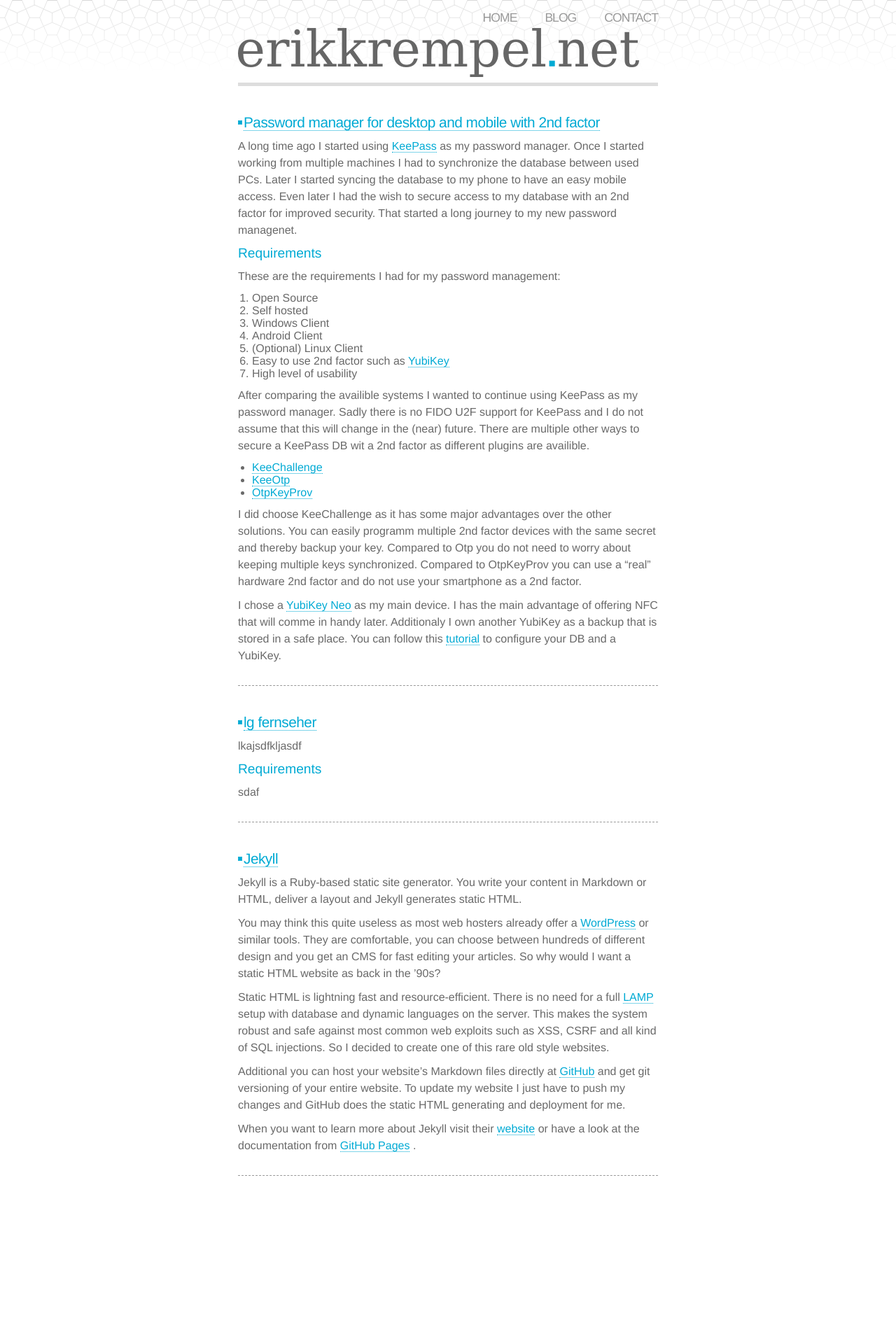
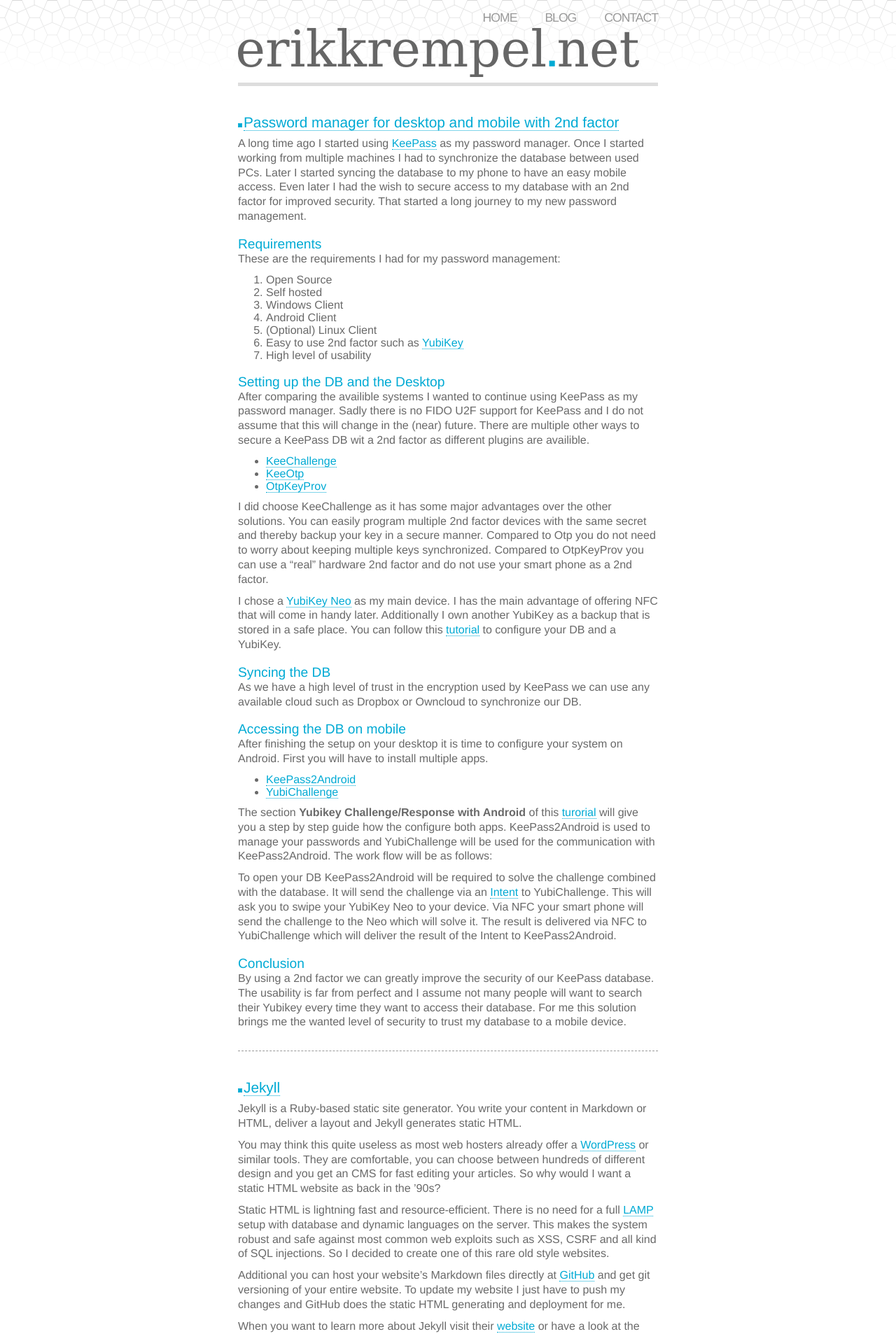
Before and after one commit to ekrempel/ekrempel.github.io, a Jekyll site: the page built from blog/index.md, in a window 1280 px wide. Shown: the top 1906 px of the page at 70% size. Built offline with Jekyll 4.4.1, drawn with Linux system fonts in a browser that asks for light colours; before the commit the page ends 1720 px from its top, so only the background shows below that; some of the changed text lies outside the part shown.

Commit message:
updated the layout transfomed all old articles to the new blog some small fixes added the rest of the password manager article

```diff
--- /dev/null
+++ b/_posts/2011-02-11-Changing-function-names-in-LaTeX.md
@@ -0,0 +1,23 @@
+---
+layout: post
+title: Changing function names in LaTeX
+---
+
+I'm in the middle of writing my diploma thesis in computer science. I use Latex for my thesis and I like it most of the time. At home I have a PC with Ubuntu, at work I have a Win7 PC. I like booth systems and I think both have their advantages. Of course the 2 different OS bring some additional challenges. The first was the different encoding of the *.tex files. Ubuntu uses UTF-8 and Windows some weird stuff I can't remember the name. So whenever I make an new file at work it gets encoded Windows stile and all the Linux files are encoded in UTF-8. Luckily booth my editors can handle separate encodings for every file in the Latex project. I recommend  [TeXnicCenter](http://www.texniccenter.org/) for Windows and [Kile](https://kile.sourceforge.io/) for Ubuntu.
+
+Today a new challenge occurred. I use algorithm2e for some pseudo code inside my work. Everything worked fine at first. But then I edited the style of my code blocks and the bad thing happened. I use **\IncMargin{1em}** to increase the space on the left side of the code. At home I use a slightly older version of the algorithme2 package than at work. The problem is, the developers changed the name of their control sequence. In versions prior to 4.01 it was called **\incmargin{}** and in the newer version it is **\IncMargin{}**. This results in a nasty error message when compiling at home:
+
+
+**! Undefined control sequence.**
+**l.179 \IncMargin**
+**{1em}**
+
+Unfortunately the new version isn't in the Ubuntu repository. This won't change until the Ubuntu people make the switch from Texlive 2009 to 2010, which can easily take another year. Updating the Tex system without the package management isn't a good idea.  So I looked for a solution without changing a hole lot in my setup. The solution was simple:
+
+1. Go to the [algorithm2e](https://www.ctan.org/tex-archive/macros/latex/contrib/algorithm2e/) website.
+2. Download the algorithm2e.sty.
+3. Store it inside your latex project folder.
+
+When compiling the Tex system is looking inside the active folder for *.sty files before it tries to find them in the system. So you can override the used *.sty for a single project without changing your system. This might be a dirty hack, but I'm short on time. But there is one thing we all should learn from this:
+
+**"Don't change your functions names unless you absolutely have to!"**
--- /dev/null
+++ b/_posts/2013-09-02-lg-tv.md
@@ -0,0 +1,51 @@
+---
+layout: post
+title: LG LA6608 How to sort station list
+---
+
+A few weeks ago, I bought a new TV LA6608 from LG. I am really pleased with the display and the integrated speakers are quite good for internal ones. So you could think, that I am really satisfied with it. The only problem is, that the menu to sort your tv stations is the worst think imaginable. Don't get me wrong I know how Samsung is doing it and it is not good. But the version from LG is so bad I can only assume it is some kind of weird contest to create the worst possible user experience. Luckily there is an open source tool chansort to sort channels on your PC, but first you have to get the list from your TV. Here I want to describe how I was able to extract the TV list from a LG 42LA6608. The procedure should be the same for all display version of the LA6608 and most of the new 2013 LG tv sets.
+
+**You will need:**
+1. USB Stick
+2. Programmable remote control (I used a one for all URC 7756)
+3. PC which is able to run chansort
+4. Some time
+
+### Step 1: Preparing the remote control
+Program your remote to work with your tv set. This might need some time until you find a version that works with your remote and your TV. After that you have to teach your remote special functions not present on the default layout. For my remote the procedure is as follows:
+
+1. Press the device key (TV)
+2. Press and hold the MAGIC key until the device keys blinks twice (the device key will blink once then twice)
+3. Press **9 9 4**. The device key will blink twice
+4. Press the MAGIC key once
+5. Enter the 5-digit magic number 00018. (The new function is called **EZ_ADJUST**)
+6. Press the **key to which the function will be assigned**. The device key will blink twice
+
+### Step 2: Cloning the channel list to USB
+1. Turn on your TV, insert your USB stick and press the key for the **EZ_ADJUST** command
+2. Enter the PIN, this could be 0413, 0000 or you will have to google your TV set to find the PIN
+3. A new debug menu opens with loots of options. Be warned, you might be able to brick your TV with those options. Don't select any but press 'menu' on your remote
+4. A new menu appears that is designed for hotels
+5. Choose "Channel list" or similar option
+6. Choose "Clone to USB"
+
+### Step 3: Use chansort to sort the lists of channels
+There are many [tutorials](https://github.com/PredatH0r/ChanSort/wiki) in the web on how to do this.
+
+
+### Step 4: Bring the new list to your TV
+1. Turn on your TV, insert your USB stick and press the key for the **EZ_ADJUST** command
+2. Enter the PIN, this could be 0413, 0000 or you will have to google your TV set to find the PIN
+3. A new debug menu opens with loots of options. Be warned, you might be able to brick your TV with those options. Don't select any but press 'menu' on your remote
+4. A new menu appears that is designed for hotels
+5. Choose "Channel list" or similar option
+6. Choose "Clone from USB" or similar option
+7. Your TV will turn off once it finished
+
+### Additional hint
+I was only able to play back the sorted channels after I completely wiped all channels and did a complete search for channels. This might be a bug that gets fixed in the future
+
+### Useful links
+* [Chansort](https://github.com/PredatH0r/ChanSort)
+* [OPenLGTV](http://openlgtv.org.ru)
+* [http://www.ullrich.es/](http://www.ullrich.es/)
--- a/_posts/2015-05-05-lg.md
+++ /dev/null
@@ -1,10 +0,0 @@
----
-layout: post
-title: lg fernseher
----
-
-lkajsdfkljasdf
-
-### Requirements
-
-sdaf
--- a/_posts/2017-10-04-passwordManager.md
+++ b/_posts/2017-10-04-passwordManager.md
@@ -3,7 +3,7 @@ layout: post
 title: Password manager for desktop and mobile with 2nd factor
 ---
 
-A long time ago I started using [KeePass](https://keepass.info/) as my password manager. Once I started working from multiple machines I had to synchronize the database between  used PCs. Later I started syncing the database to my phone to have an easy mobile access. Even later I had the wish to secure access to my database with an 2nd factor for improved security. That started a long journey to my new password managenet.
+A long time ago I started using [KeePass](https://keepass.info/) as my password manager. Once I started working from multiple machines I had to synchronize the database between  used PCs. Later I started syncing the database to my phone to have an easy mobile access. Even later I had the wish to secure access to my database with an 2nd factor for improved security. That started a long journey to my new password management.
 
 ### Requirements
 These are the requirements I had for my password management:
@@ -15,11 +15,28 @@ These are the requirements I had for my password management:
 4. Easy to use 2nd factor such as [YubiKey](https://www.yubico.com/)
 5. High level of usability
 
+### Setting up the DB and the Desktop
 After comparing the availible systems I wanted to continue using KeePass as my password manager. Sadly there is no FIDO U2F support for KeePass and I do not assume that this will change in the (near) future. There are multiple other ways to secure a KeePass DB wit a 2nd factor as different plugins are availible.
 * [KeeChallenge](https://brush701.github.io/keechallenge/)
 * [KeeOtp](https://bitbucket.org/devinmartin/keeotp/wiki/Home)
 * [OtpKeyProv](https://keepass.info/plugins.html#otpkeyprov)
 
-I did choose KeeChallenge as it has some major advantages over the other solutions. You can easily programm multiple 2nd factor devices with the same secret and thereby backup your key. Compared to Otp you do not need to worry about keeping multiple keys synchronized. Compared to OtpKeyProv you can use a "real" hardware 2nd factor and do not use your smartphone as a 2nd factor.
+I did choose KeeChallenge as it has some major advantages over the other solutions. You can easily program multiple 2nd factor devices with the same secret and thereby backup your key in a secure manner. Compared to Otp you do not need to worry about keeping multiple keys synchronized. Compared to OtpKeyProv you can use a "real" hardware 2nd factor and do not use your smart phone as a 2nd factor.
 
-I chose a [YubiKey Neo](https://www.yubico.com/products/yubikey-hardware/yubikey-neo/) as my main device. I has the main advantage of offering NFC that will comme in handy later. Additionaly I own another YubiKey as a backup that is stored in a safe place. You can follow this [tutorial](http://www.kahusecurity.com/2014/securing-keepass-with-a-second-factor/) to configure your DB and a YubiKey.
+I chose a [YubiKey Neo](https://www.yubico.com/products/yubikey-hardware/yubikey-neo/) as my main device. I has the main advantage of offering NFC that will come in handy later. Additionally I own another YubiKey as a backup that is stored in a safe place. You can follow this [tutorial](http://www.kahusecurity.com/2014/securing-keepass-with-a-second-factor/) to configure your DB and a YubiKey.
+
+### Syncing the DB
+As we have a high level of trust in the encryption used by KeePass we can use any available cloud such as Dropbox or Owncloud to synchronize our DB.
+
+### Accessing the DB on mobile
+After finishing the setup on your desktop it is time to configure your system on Android. First you will have to install multiple apps.
+
+* [KeePass2Android](https://play.google.com/store/apps/details?id=keepass2android.keepass2android&hl=en)
+* [YubiChallenge](https://play.google.com/store/apps/details?id=com.yubichallenge&hl=en)
+
+The section **Yubikey Challenge/Response with Android** of this [turorial](https://b3n.org/yubikey-two-factor-authentication/) will give you a step by step guide how the configure both apps. KeePass2Android is used to manage your passwords and YubiChallenge will be used for the communication with KeePass2Android. The work flow will be as follows:
+
+To open your DB KeePass2Android will be required to solve the challenge combined with the database. It will send the challenge via an [Intent](https://developer.android.com/reference/android/content/Intent.html) to YubiChallenge. This will ask you to swipe your YubiKey Neo to your device. Via NFC your smart phone will send the challenge to the Neo which will solve it. The result is delivered via NFC to YubiChallenge which will deliver the result of the Intent to KeePass2Android.
+
+### Conclusion
+By using a 2nd factor we can greatly improve the security of our KeePass database. The usability is far from perfect and I assume not many people will want to search their Yubikey every time they want to access their database. For me this solution brings me the wanted level of security to trust my database to a mobile device.
--- a/css/layout.css
+++ b/css/layout.css
@@ -95,31 +95,35 @@ h2 {
 	background-repeat: no-repeat;
 	margin-top: -0.4.em;
 	padding-left: 8px;
+	padding-bottom: 8px;
 	padding-top: 0px;
-	letter-spacing: -0.5px;
 	}
 
 h3 {
+	padding-top: 8px;
+	padding-bottom: 0px;
 	font: 400 1.2em "Helvetica Neue",helvetica,sans-serif;
 	color: #AAA;
 	}
 
 p {
-	line-height: 1.5em;
-	margin: 10px 0 10px 0;
+	line-height: 1.3em;
+	margin: 0px 0 10px 0;
 	color: #696969;
 	}
 
 ol {
 	font: 400 1.0em "Helvetica Neue",helvetica,sans-serif;
 	color: #696969;
-	margin-left:10px;
+	margin-left:40px;
+	margin-bottom: 10px;
 }
 
 ul {
 	font: 400 1.0em "Helvetica Neue",helvetica,sans-serif;
 	color: #696969;
-	margin-left:20px;
+	margin-left:40px;
+	margin-bottom: 10px;
 }
 
 #content a, #content2 a, #foot a {
@@ -307,11 +311,6 @@ div.post dl {
     margin-left:20px;
 }
 
-ol {
-	font: 400 1.0em "Helvetica Neue",helvetica,sans-serif;
-	margin-left:20px;
-}
-
 div.post {
     padding-bottom:20px;
     border-bottom: 1px dashed #999;
```
